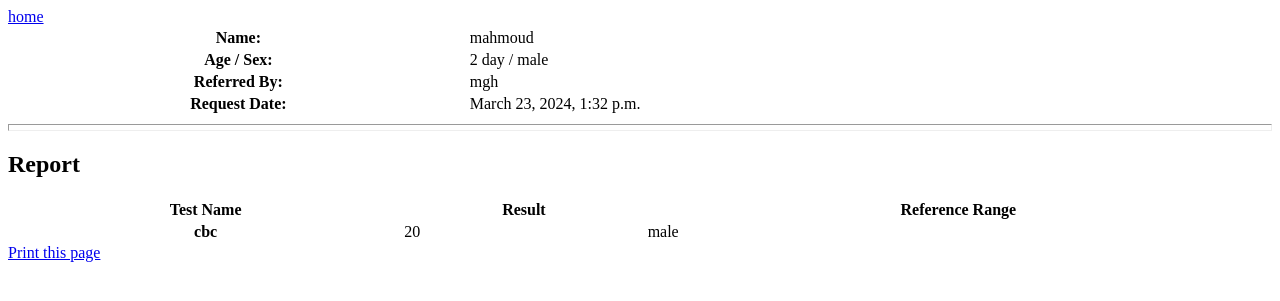
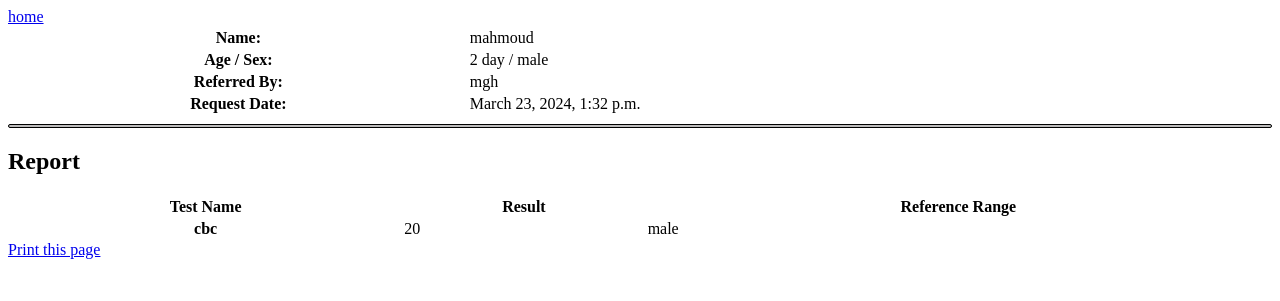
Before and after one commit to mahmoud15670/program, a Django app: page /result/3/print in a window 1280 px wide. Shown: the top 301 px of the page. Run offline with Django 4.2, Linux system fonts and the light colour scheme; data comes from the database, SQL or seed files in the repository.

Commit message:
Mar 24, 2024, 12:56 PM

```diff
--- a/mhlbia/homs/templates/homs/result_detail.html
+++ b/mhlbia/homs/templates/homs/result_detail.html
@@ -44,8 +44,10 @@
         width: -webkit-fill-available;
     }
     hr {
-        height: 5px;
-        color: gray;
+        height: 2px;
+        border: solid black 1px;
+        background-color: rgb(189, 188, 188);
+        border-radius: 5px;
     }
     @media print {
         body {
```
